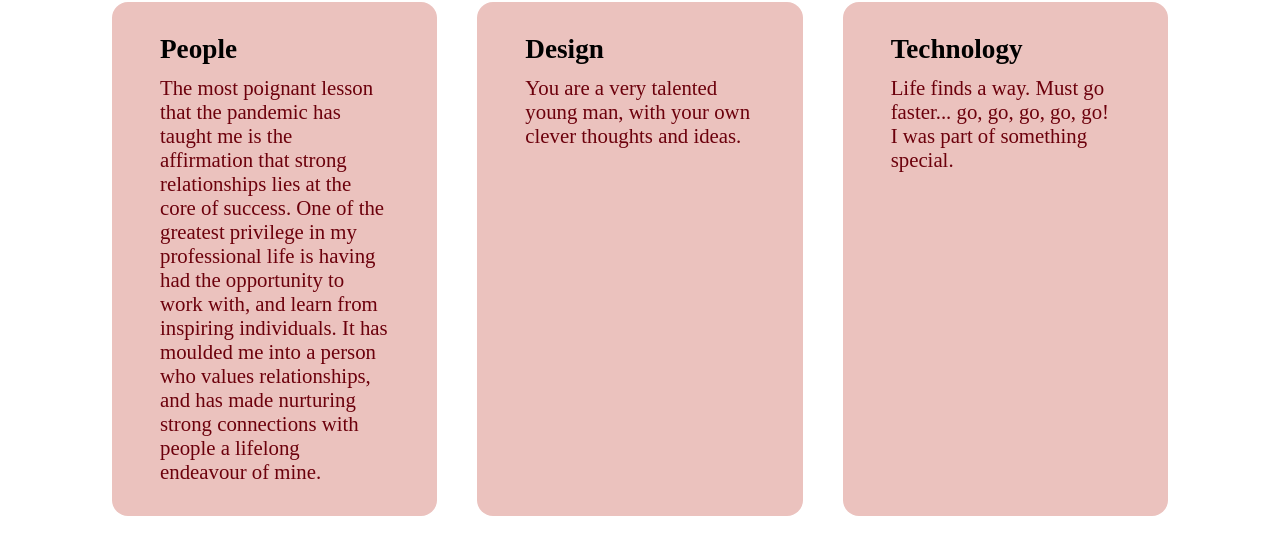
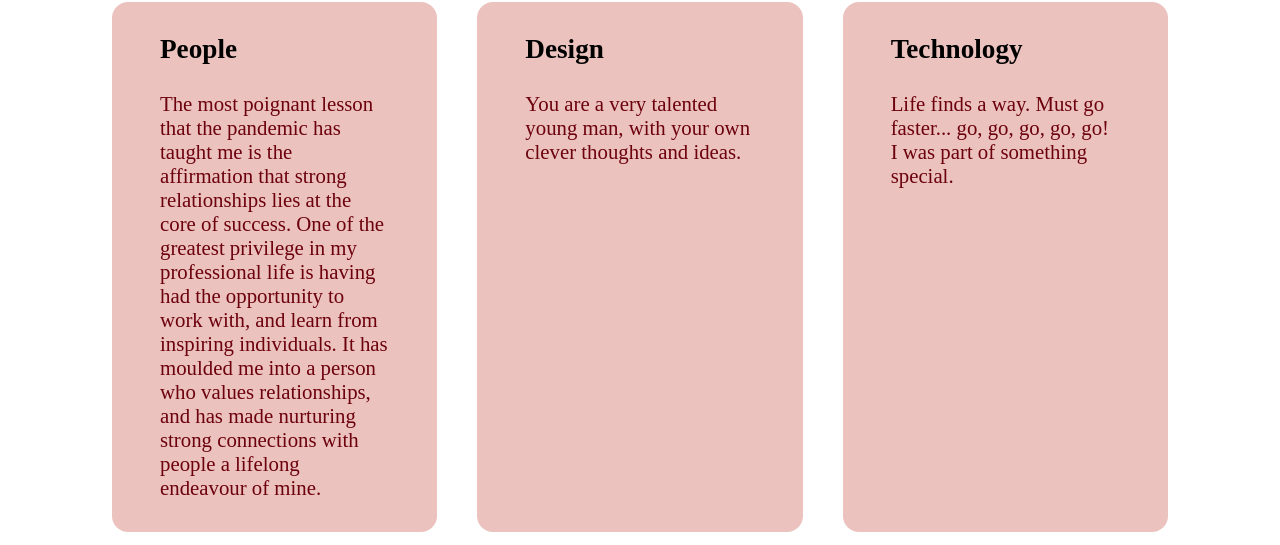
Before and after one commit to CKodes/tl7_techTask, a React (Create React App) app: page /about-me-page in a window 1280 px wide. Shown: the part 1180-1725 px from the top of the page. Built offline with nearby package versions, Linux system fonts and the light colour scheme; the HTML template or start-up script is replaced by a standard one.

Commit message:
refactor: removed unnecessary code and edited padding values to p tag

```diff
--- a/src/components/TextContentBox/index.css
+++ b/src/components/TextContentBox/index.css
@@ -15,6 +15,7 @@
 }
 .text-content-box p {
   color: #6c000c;
+  padding-top: 1rem;
 }
 
 .text-content-box a {
@@ -27,9 +28,3 @@
   text-decoration: underline 0.175em #6c000c;
   transition: text-decoration-color 0.7s;
 }
-
-/* @media screen and (min-width: 640px) {
-  .text-content-box {
-    margin: 1rem auto;
-  }
-} */
```
